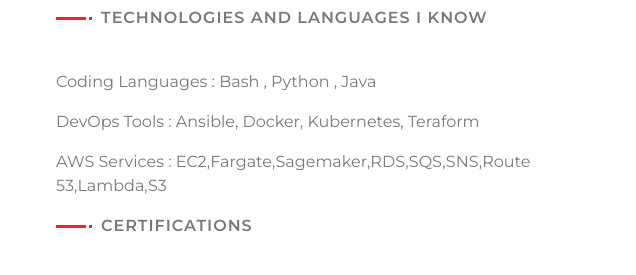
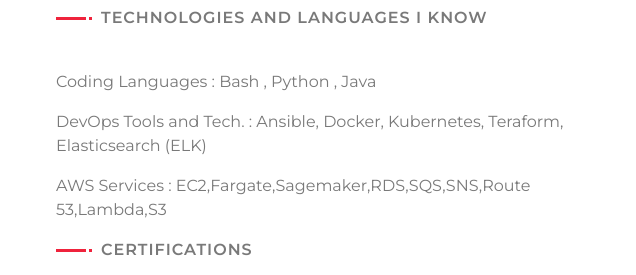
Before and after one commit to shubhgarg2401/shubhgarg2401.github.io, a plain HTML site: page index.html in a window 1280 px wide. Shown: the part 754-1029 px from the top of the page, 644-1280 px from the left. Drawn offline with nearby package versions, Linux system fonts and the light colour scheme.

Commit message:
Update index.html

```diff
--- a/index.html
+++ b/index.html
@@ -104,7 +104,7 @@
 
                                 </div>
                                 <p>Coding Languages : Bash , Python , Java</p>
-                                <p>DevOps Tools     : Ansible, Docker, Kubernetes, Teraform</p>
+                                <p>DevOps Tools and Tech.     : Ansible, Docker, Kubernetes, Teraform, Elasticsearch (ELK)</p>
                                 <p>AWS Services     : EC2,Fargate,Sagemaker,RDS,SQS,SNS,Route 53,Lambda,S3</p>
 
                                 <div class="section-header text-left">
```
